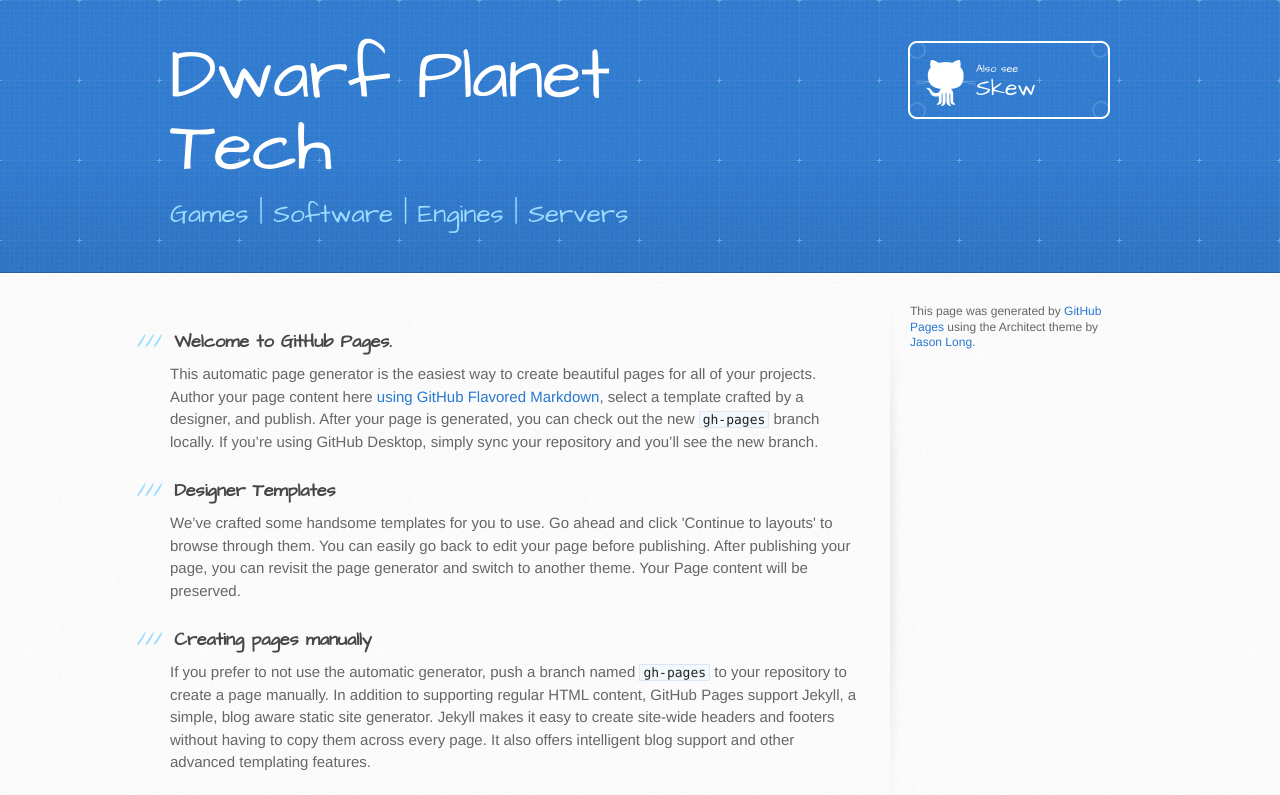
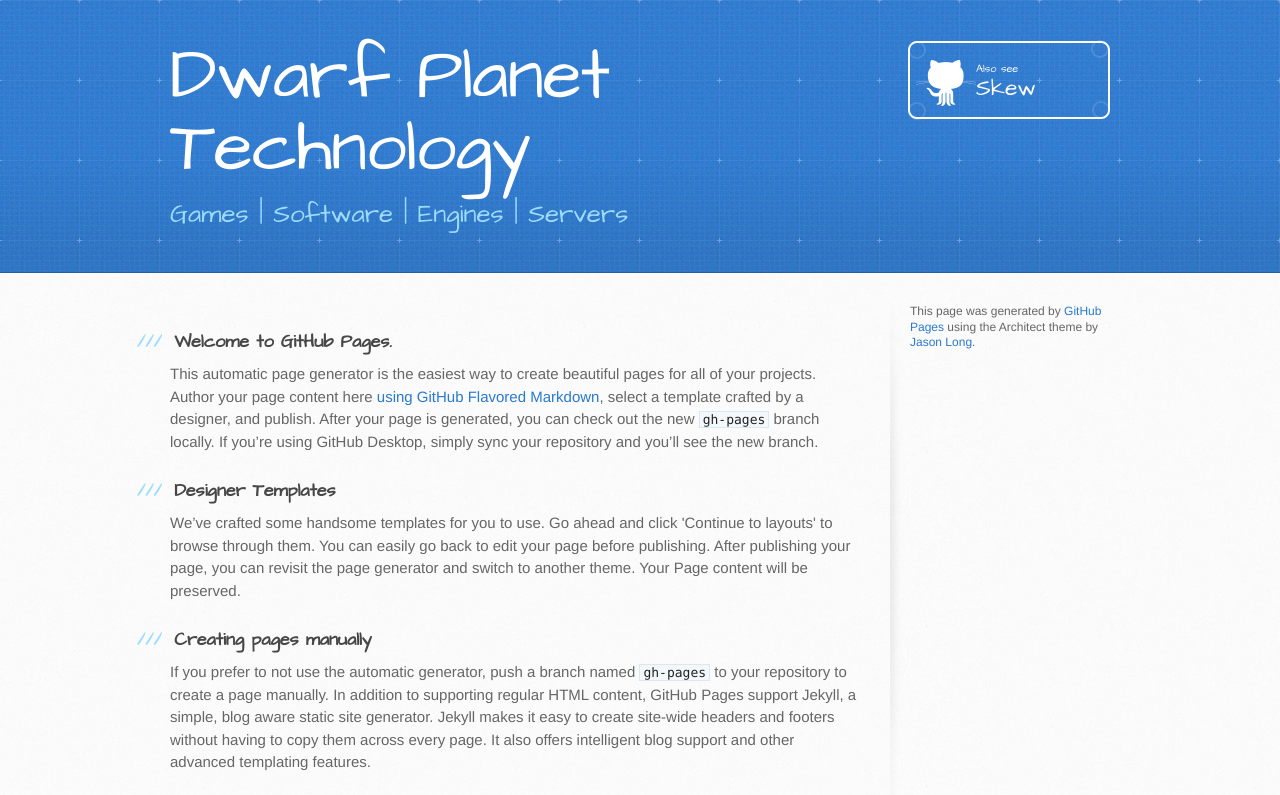
Before and after one commit to DwarfPlanetTechnology/DwarfPlanetTechnology.github.io, a plain HTML site: page index.html in a window 1280 px wide. Shown: the top 795 px of the page. Drawn offline with Linux system fonts and the light colour scheme.

Commit message:
Update index.html

```diff
--- a/index.html
+++ b/index.html
@@ -19,7 +19,7 @@
   <body>
     <header>
       <div class="inner">
-        <h1>Dwarf Planet Tech</h1>
+        <h1>Dwarf Planet Technology</h1>
         <h2><a href="http://dpgames.ml">Games</a> | Software | Engines | Servers</h2>
         <a href="https://skewtech.ml" class="button"><small>Also see</small> Skew</a>
       </div>
```
